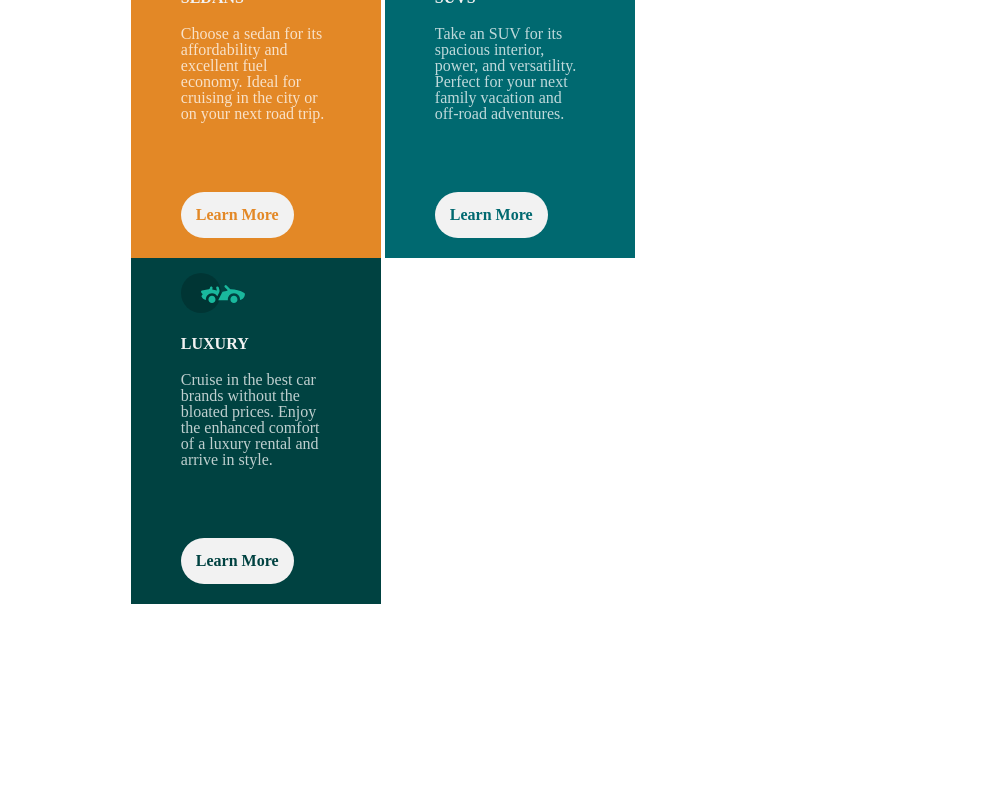
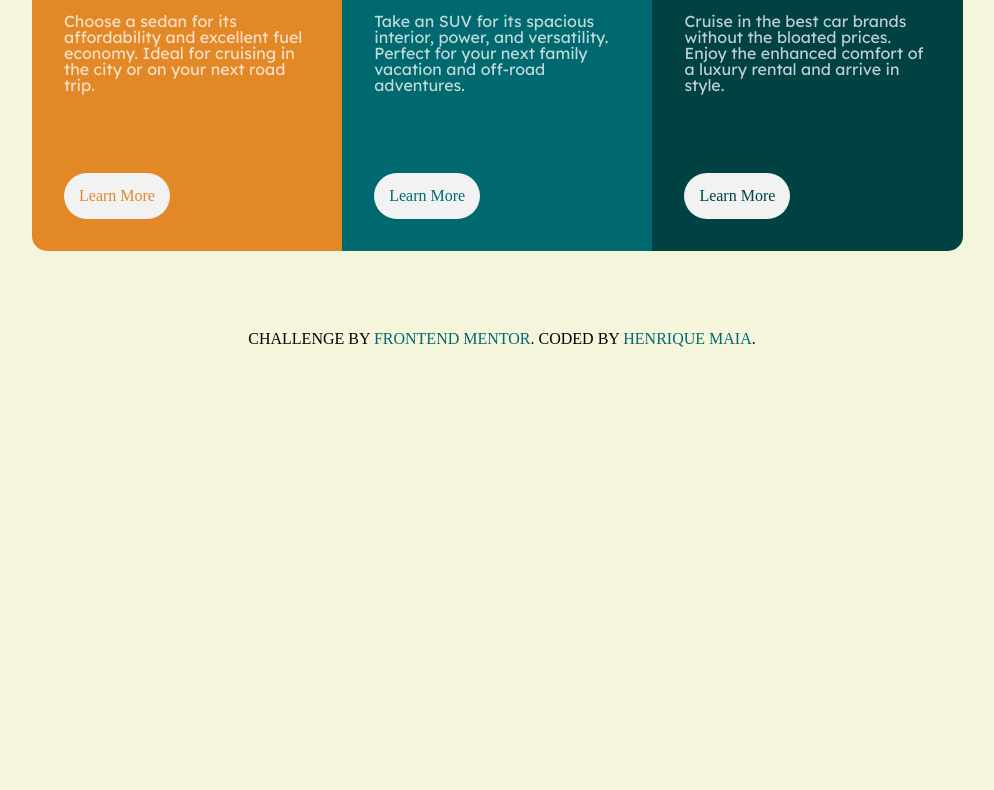
Before and after one commit to HenriqueMa1a/cards-em-coluna, a plain HTML site: page projeto4/index.html in a window 1280 px wide. Shown: the part 238-1028 px from the top of the page, without its empty margins (138-1132 px from the left). After the commit the page ends 800 px from the top, so only its background shows below. Drawn offline with Linux system fonts and the light colour scheme.

Commit message:
Finalização do projeto

```diff
--- a/projeto4/index.html
+++ b/projeto4/index.html
@@ -8,51 +8,54 @@
   <title>Henrique Maia - column card component</title>
   <link rel="stylesheet" href="reset.css">
   <link rel="stylesheet" href="style.css">
-
+  <link rel="preconnect" href="https://fonts.googleapis.com">
+  <link rel="preconnect" href="https://fonts.gstatic.com" crossorigin>
+  <link href="https://fonts.googleapis.com/css2?family=Lexend+Deca&display=swap" rel="stylesheet">
+  <link rel="preconnect" href="https://fonts.googleapis.com">
+  <link rel="preconnect" href="https://fonts.gstatic.com" crossorigin>
+  <link href="https://fonts.googleapis.com/css2?family=Big+Shoulders+Display:wght@700&display=swap" rel="stylesheet">
 
  </head>
 <body>
   <main>
+
     <section class="box">
 
-      <div class="box1">
-
-        <svg width="64" height="40" xmlns="http://www.w3.org/2000/svg" class="model"><g fill="none" fill-rule="evenodd"><circle fill="#000" opacity=".201" cx="20" cy="20" r="20"/>
+          <div class="boxsedan">
+            <svg width="64" height="40" xmlns="http://www.w3.org/2000/svg" class="icone"><g fill="none" fill-rule="evenodd"><circle fill="#000" opacity=".201" cx="20" cy="20" r="20"/>
             <path d="M52.936 24.11c1.942 0 3.517 1.542 3.517 3.445 0 1.903-1.575 3.445-3.517 3.445s-3.516-1.542-3.516-3.445c0-1.903 1.574-3.445 3.516-3.445zm-21.957 0c1.942 0 3.517 1.542 3.517 3.445 0 1.903-1.575 3.445-3.517 3.445s-3.516-1.542-3.516-3.445c0-1.903 1.574-3.445 3.516-3.445zm6.948-4.848v1.429c0 .716.61 1.293 1.348 1.259a1.295 1.295 0 001.225-1.295v-1.393h8.256l13.483 1.313c.956.093 1.676.881 1.676 1.814 0 2.89-2.126 5.303-4.926 5.819.397-3.557-2.458-6.62-6.053-6.62-3.646 0-6.504 3.14-6.039 6.723h-9.879c.466-3.588-2.397-6.722-6.039-6.722-3.595 0-6.45 3.062-6.052 6.62-2.14-.398-3.916-1.912-4.61-3.931h1.142c.731 0 1.32-.598 1.285-1.322-.033-.678-.629-1.2-1.322-1.2H20v-.251c0-1.274 1.066-2.243 2.306-2.243h15.62zM42.59 11c2.645 0 4.99 1.556 5.972 3.963l.726 1.779H40.17L38.413 11h4.178zm-6.865 0l1.758 5.741H26.505l3.357-3.654A6.502 6.502 0 0134.644 11h1.082z" fill="#FFD473" fill-rule="nonzero"/></g></svg>
-
-        <h1>Sedans</h1>
+              <h1>sedans</h1>
             <p> Choose a sedan for its affordability and excellent fuel economy. Ideal for cruising in the city
               or on your next road trip.</p>
-        <a href="#" class="link1">Learn More</a>
-      </div>
-      <div class="box2">
-
-        <svg width="64" height="40" xmlns="http://www.w3.org/2000/svg" class="model"><g fill="none" fill-rule="evenodd"><circle fill="#000" opacity=".201" cx="20" cy="20" r="20"/>
+              <div class="botão">Learn More</div>
+           </div><div class="boxsuv">
+              <svg width="64" height="40" xmlns="http://www.w3.org/2000/svg"  class="icone"><g fill="none" fill-rule="evenodd"><circle fill="#000" opacity=".201" cx="20" cy="20" r="20"/>
               <path d="M31.002 22.358c2.917 0 5.18 2.593 4.762 5.506a4.828 4.828 0 01-2.962 3.778 4.797 4.797 0 01-5.3-1.165c-1.188-1.26-1.235-2.613-1.263-2.613-.42-2.924 1.857-5.506 4.763-5.506zm22 0c3.457 0 5.798 3.567 4.41 6.744A4.816 4.816 0 0152.3 31.94a4.826 4.826 0 01-4.06-4.077c-.42-2.915 1.846-5.506 4.762-5.506zm-15.04-6.083v1.462a1.29 1.29 0 001.352 1.29c.693-.033 1.227-.631 1.227-1.326v-1.426h8.3l13.056.716a1.29 1.29 0 011.164.917c.27.895.446 1.477.563 1.87h-1.047c-.694 0-1.291.534-1.324 1.228a1.29 1.29 0 001.288 1.352h1.445c-.164 2.225-1.57 4.193-3.6 5.05.13-4.212-3.255-7.63-7.384-7.63-4.317 0-7.762 3.718-7.358 8.086h-7.285c.43-4.655-3.503-8.531-8.131-8.046v-3.543h7.734zm-10.312 0v4.308a7.4 7.4 0 00-4.006 7.274 3.874 3.874 0 01-3.642-3.864v-1.635h1.46a1.29 1.29 0 000-2.58h-1.461v-3.213l.003-.29h7.646zm14.986-8.196c2.65 0 5 1.592 5.984 4.055l.63 1.579a5.525 5.525 0 01-.065-.004l-.026-.002-.034-.002-.022-.002a4.178 4.178 0 00-.224-.006l-.098-.001h-.039l-.136-.001h-.052l-.326-.001H40.211L38.528 8.08zm-13.632 0l-1.122 5.616h-7.144l1.47-4.71a1.29 1.29 0 011.231-.906h5.565zm6.832 0l1.683 5.615h-7.007l1.121-5.615h4.203z" fill="#26B5C0" fill-rule="nonzero"/></g></svg>
-
-        <h1>SUVs</h1>
+              <h1>suvs</h1>
               <p>Take an SUV for its spacious interior, power, and versatility. Perfect for your next family vacation
                 and off-road adventures.</p>
-        <a href="#" class="link2" >Learn More</a>
-      </div>
-      <div class="box3">
+                <div class="botão">Learn More</div>
+          </div><div class="boxluxury">
+            <svg width="64" height="40" xmlns="http://www.w3.org/2000/svg"  class="icone"><g fill="none" fill-rule="evenodd"><circle fill="#000" opacity=".201" cx="20" cy="20" r="20"/>
+            <path d="M30.98 22.835c1.941 0 3.516 1.604 3.516 3.583 0 1.978-1.575 3.582-3.517 3.582s-3.516-1.604-3.516-3.582c0-1.979 1.574-3.583 3.516-3.583zm21.956 0c1.942 0 3.517 1.604 3.517 3.583 0 1.978-1.575 3.582-3.517 3.582s-3.516-1.604-3.516-3.582c0-1.979 1.574-3.583 3.516-3.583zm-9.143-10.45a1.27 1.27 0 011.819 0l3.715 3.784c4.444-.115 9.7 1.142 13.964 3.753.387.237.624.664.624 1.124 0 3.006-2.126 5.514-4.926 6.05.397-3.698-2.458-6.882-6.053-6.882-3.646 0-6.504 3.264-6.039 6.99h-9.669c.76-1.544.993-2.026 1.337-2.711l.082-.162c.421-.835 1.056-2.07 2.883-5.65 1.68-.023 3.47-.408 5.247-1.403l-2.984-3.04a1.328 1.328 0 010-1.854zm-7.68 1.064c.683-.2 1.395.202 1.592.898l.749 2.652a3.46 3.46 0 01-.247 2.51l-1.733 3.395-.216.424c-1.07-1.89-3.06-3.114-5.279-3.114-3.595 0-6.45 3.184-6.052 6.885-1.832-.347-3.414-1.537-4.278-3.276a1.331 1.331 0 01.117-1.376l.955-1.303-1.325-1.295c-.751-.735-.376-2.024.64-2.231l6.614-1.346.13-.026c.092-.019.145-.03.157-.031.314-.146 1.07-.591 1.07-1.506 0-.734.592-1.327 1.316-1.31.712.016 1.268.662 1.256 1.388a4.11 4.11 0 01-.348 1.611 22.69 22.69 0 014.7 1.146l-.7-2.473a1.314 1.314 0 01.882-1.622z" fill="#19B89D" fill-rule="nonzero"/></g></svg>
+            <h1>luxury</h1>
 
-        <svg width="64" height="40" xmlns="http://www.w3.org/2000/svg" class="model"><g fill="none" fill-rule="evenodd"><circle fill="#000" opacity=".201" cx="20" cy="20" r="20"/>
-        <path d="M30.98 22.835c1.941 0 3.516 1.604 3.516 3.583 0 1.978-1.575 3.582-3.517 3.582s-3.516-1.604-3.516-3.582c0-1.979 1.574-3.583 3.516-3.583zm21.956 0c1.942 0 3.517 1.604 3.517 3.583 0 1.978-1.575 3.582-3.517 3.582s-3.516-1.604-3.516-3.582c0-1.979 1.574-3.583 3.516-3.583zm-9.143-10.45a1.27 1.27 0 011.819 0l3.715 3.784c4.444-.115 9.7 1.142 13.964 3.753.387.237.624.664.624 1.124 0 3.006-2.126 5.514-4.926 6.05.397-3.698-2.458-6.882-6.053-6.882-3.646 0-6.504 3.264-6.039 6.99h-9.669c.76-1.544.993-2.026 1.337-2.711l.082-.162c.421-.835 1.056-2.07 2.883-5.65 1.68-.023 3.47-.408 5.247-1.403l-2.984-3.04a1.328 1.328 0 010-1.854zm-7.68 1.064c.683-.2 1.395.202 1.592.898l.749 2.652a3.46 3.46 0 01-.247 2.51l-1.733 3.395-.216.424c-1.07-1.89-3.06-3.114-5.279-3.114-3.595 0-6.45 3.184-6.052 6.885-1.832-.347-3.414-1.537-4.278-3.276a1.331 1.331 0 01.117-1.376l.955-1.303-1.325-1.295c-.751-.735-.376-2.024.64-2.231l6.614-1.346.13-.026c.092-.019.145-.03.157-.031.314-.146 1.07-.591 1.07-1.506 0-.734.592-1.327 1.316-1.31.712.016 1.268.662 1.256 1.388a4.11 4.11 0 01-.348 1.611 22.69 22.69 0 014.7 1.146l-.7-2.473a1.314 1.314 0 01.882-1.622z" fill="#19B89D" fill-rule="nonzero"/></g></svg>
-
-      <h1>Luxury</h1>
             <p> Cruise in the best car brands without the bloated prices. Enjoy the enhanced comfort of a luxury
               rental and arrive in style.</p>
-        <a href="#" class="link3">Learn More</a>
+              <div class="botão">Learn More</div>
+
           </div>
+
+
          </section>
 
   </main>
   <footer>
  <div class="attribution">
       Challenge by <a href="https://www.frontendmentor.io?ref=challenge" target="_blank">Frontend Mentor</a>.
-      Coded by <a href="https://github.com/HenriqueMa1a">Henrique Maia</a>.
+      Coded by <a href="https://github.com/HenriqueMa1a" class="meunome">Henrique Maia</a>.
     </div>
+
   </footer>
 
 </body>
--- a/projeto4/style.css
+++ b/projeto4/style.css
@@ -1,113 +1,146 @@
+body{
+background: beige;
+
+}
 .box{
 
-    width: 58%;
-    margin: 150px auto 250px;
+    margin: 80px auto ;
+    width: 940px;
+}
+
+.icone{
+
+    margin: 2em 0 0 2em;
+
+}
+
+h1 {
+    padding: 1em 0 1em 1em;
+    text-transform: uppercase;
+    font-size: 2em;
+    font-family: 'Big Shoulders Display', cursive;
+    color: hsl(0, 0%, 95%);
+}
+p{
+    padding:0 2em ;
+    font-family: 'Lexend Deca', sans-serif;
+    font-size: 1m;
+    color: hsla(0, 0%, 100%, 0.75);
+
+}
+
+.boxsedan{
+    display: inline-block;
+    width: 33%;
+    background: hsl(31, 77%, 52%);
+    border-radius: 15px 0 0 15px ;
+}
+.boxsedan .botão{
+    color: hsl(31, 77%, 52%);
+    padding: 15px;
+    display: inline-block;
+    padding: 15px;
+    background:  hsl(0, 0%, 95%);
+    border-radius: 25px;
+    margin: 5em 0 2em 2em;
+}
+
+.boxsedan .botão:hover{
+
+    background:hsl(31, 77%, 52%) ;
+    color: hsl(0, 0%, 95%);
+    border: 3px solid hsl(0, 0%, 95%);
+    cursor: pointer;
+}
+
+.boxsuv{
+    display: inline-block;
+    width: 33%;
+    background: hsl(184, 100%, 22%);
 
 
 }
-
-.box1{
-
-    width: 250px;
+.boxsuv .botão{
+    color: hsl(184, 100%, 22%) ;
+    padding: 15px;
     display: inline-block;
-    background:  hsl(31, 77%, 52%);
+    padding: 15px;
+    background:  hsl(0, 0%, 95%);
+    border-radius: 25px;
+    margin: 5em 0 2em 2em;
 
 }
 
-.box2 {
+.boxsuv .botão:hover{
 
-    width: 250px;
-    display: inline-block;
-    background: hsl(184, 100%, 22%);
+    background: hsl(184, 100%, 22%)  ;
+    color: hsl(0, 0%, 95%);
+    border: 3px solid hsl(0, 0%, 95%);
+    cursor: pointer;
 }
 
-.box3 {
+.boxluxury{
+    display: inline-block;
+    width: 33%;
+    background: hsl(179, 100%, 13%);
+    border-radius: 0 15px 15px 0;
+}
+.boxluxury .botão{
+    background: white;
+    color: hsl(179, 100%, 13%) ;
+    display: inline-block;
+    padding: 15px;
+    background:  hsl(0, 0%, 95%);
+    border-radius: 25px;
+    margin: 5em 0 2em 2em;
+}
 
-    width: 250px;
-    display: inline-block;
-    background:  hsl(179, 100%, 13%);
+.boxluxury .botão:hover{
+
+    background:hsl(179, 100%, 13%) ;
+    color: hsl(0, 0%, 95%);
+    border: 3px solid hsl(0, 0%, 95%);
+    cursor: pointer;
+}
+.attribution{
+    text-transform: uppercase;
+    text-align: center;
 
 }
-.model{
+.attribution a{
+    color: hsl(184, 100%, 22%);
+    text-decoration: none;
+    transition: 1s all;
+}
+a:hover{
 
-    margin: 15px 0 0 50px;
+    font-size: 1.5em;
+    cursor: pointer;
+    text-shadow: 10px 10px 5px hsl(179, 100%, 13%) ;
 
 }
+/*início do mobile*/
 
-section h1{
-    text-transform: uppercase;
-    color: hsl(0, 0%, 95%);
-    margin: 20px 0 20px 50px;
-    font-family: url("https://fonts.google.com/specimen/Big+Shoulders+Display");
-    font-weight: 700;
+@media screen and (max-width:480px){
+    .box{
+        width: auto;
+    }
+    .boxsedan, .boxsuv, .boxluxury{
+        display: block;
+        margin: 0 auto;
+        width: 70%;
 
+    }
+    .boxsedan{
+        border-radius: 15px 15px 0 0;
+    }
+    .boxluxury{
+
+        border-radius: 0 0 15px 15px;
+
+    }
+
+    .attribution{
+        line-height: 1.5;
+    }
 }
-section p{
-
-    color: hsla(0, 0%, 100%, 0.75);
-    font-family: url("https://fonts.google.com/specimen/Lexend+Deca");
-    font-weight: 400;
-    margin: 0 50px 70px;
-
-}
-
-.link1{
-
-    padding: 15px;
-    background: hsl(0, 0%, 95%);
-    color:hsl(31, 77%, 52%);
-    border-radius: 25px;
-    margin:0 0 20px 50px;
-    text-decoration: none;
-    display: inline-block;
-    font-family: url("https://fonts.google.com/specimen/Big+Shoulders+Display");
-    font-weight: 700;
-
-}
-.link1:active {
-
-    border: 2px solid hsl(0, 0%, 95%);
-    background: hsl(31, 77%, 52%);
-    color: hsl(0, 0%, 95%);
-
-}
-.link2{
-
-    padding: 15px;
-    background: hsl(0, 0%, 95%);
-    color:hsl(184, 100%, 22%);
-    border-radius: 25px;
-    margin:0 0 20px 50px;
-    text-decoration: none;
-    display: inline-block;
-    font-family: url("https://fonts.google.com/specimen/Big+Shoulders+Display");
-    font-weight: 700;
-
-}
-.link2:active {
-
-    border: 2px solid hsl(0, 0%, 95%);
-    background: hsl(184, 100%, 22%);
-    color:hsl(0, 0%, 95%);
-
-}
-
-.link3{
-
-    padding: 15px;
-    background: hsl(0, 0%, 95%);
-    color:hsl(179, 100%, 13%);
-    border-radius: 25px;
-    margin:0 0 20px 50px;
-    text-decoration: none;
-    display: inline-block;
-    font-family: url("https://fonts.google.com/specimen/Big+Shoulders+Display");
-    font-weight: 700;
-
-}
-.link3:active {
-
-    border: 2px solid hsl(0, 0%, 95%);
-    background: hsl(179, 100%, 13%);
-    color: hsl(0, 0%, 95%);
-}
```
Also changed, not shown: projeto4/design/active-states.jpg (deleted), projeto4/design/desktop-design.jpg (deleted), projeto4/design/desktop-preview.jpg (deleted), projeto4/design/mobile-design.jpg (deleted). Lines whose indentation alone changed are shown as unchanged.
